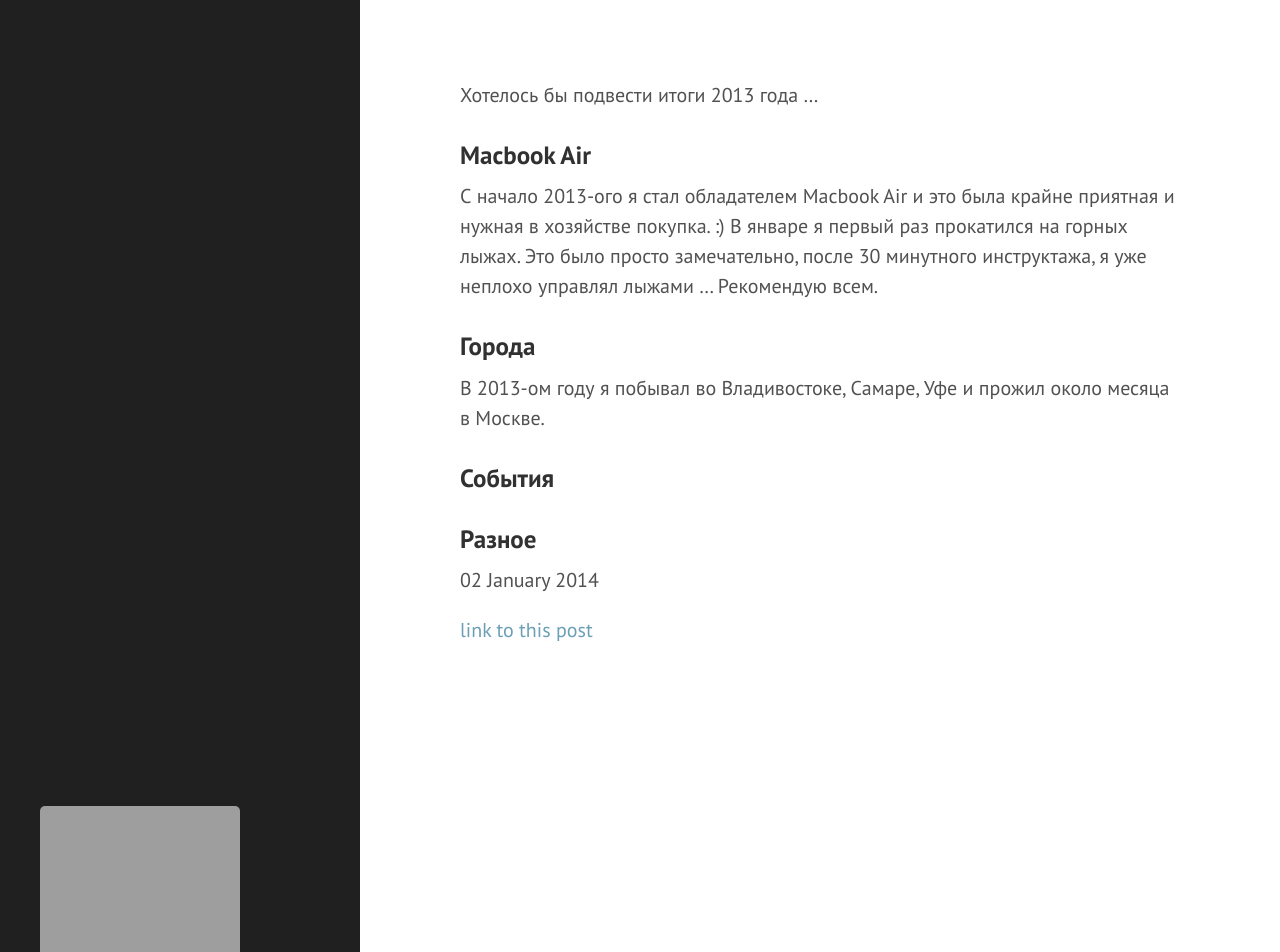
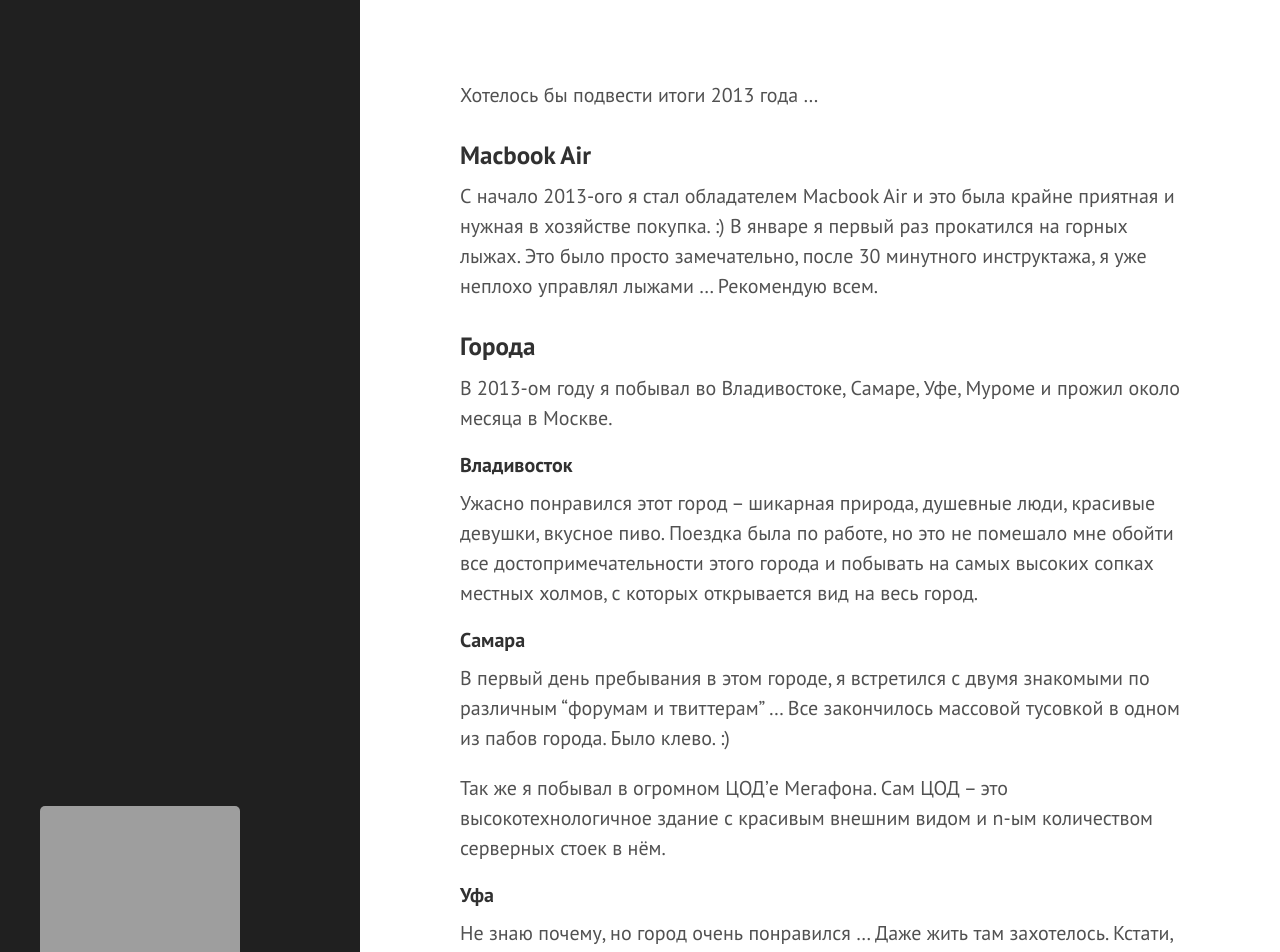
Before and after one commit to r3nya/r3nya.github.com-old, a Jekyll site: the page built from _posts/2014-01-02-Итоги-2013-года.md, in a window 1280 px wide and 1400 px high. Shown: the top 952 px of the window. Built offline with Jekyll 4.4.1, drawn with Linux system fonts in a browser that asks for light colours; Markdown is read by kramdown in place of the engine named in the settings; some of the changed text lies outside the part shown; grey boxes are pictures that could not be loaded.

Commit message:
Some progress

```diff
--- a/_posts/2014-01-02-Итоги-2013-года.md
+++ b/_posts/2014-01-02-Итоги-2013-года.md
@@ -8,9 +8,25 @@
 С начало 2013-ого я стал обладателем Macbook Air и это была крайне приятная и нужная в хозяйстве покупка. :)
 В январе я первый раз прокатился на горных лыжах. Это было просто замечательно, после 30 минутного инструктажа, я уже неплохо управлял лыжами … Рекомендую всем.
 ### Города
-В 2013-ом году я побывал во Владивостоке, Самаре, Уфе и прожил около месяца в Москве.
+В 2013-ом году я побывал во Владивостоке, Самаре, Уфе, Муроме и прожил около месяца в Москве.
+
+#### Владивосток
+Ужасно понравился этот город – шикарная природа, душевные люди, красивые девушки, вкусное пиво.
+Поездка была по работе, но это не помешало мне обойти все достопримечательности этого города и побывать на самых высоких сопках местных холмов, с которых открывается вид на весь город.
+
+#### Самара
+В первый день пребывания в этом городе, я встретился с двумя знакомыми по различным "форумам и твиттерам" … Все закончилось массовой тусовкой в одном из пабов города. Было клево. :)
+
+Так же я побывал в огромном ЦОД'е Мегафона. Сам ЦОД – это высокотехнологичное здание с красивым внешним видом и n-ым количеством серверных стоек в нём.
+
+#### Уфа
+Не знаю почему, но город очень понравился … Даже жить там захотелось. Кстати, удивили низкие цены относительно Нижнего Новгорода.
 
 ### События
+Летом я побывал на соревновании по дрифту в рамках RDS.
+Событие происходило на Нижегородском кольце, трасса была замечательная и погода жаркая.
+Хотелось бы отметить пилотов из команды "Hell Racing Team" и пилота [Пучинина Аркадия](http://vdrifte.ru/pilots/24/) – эти парни очень крутые в своем деле.
+![Hell Racing Team](http://example.com/images/logo.png) http://instagram.com/p/ZySD4NLdBV/
 
 ### Разное
 
```
